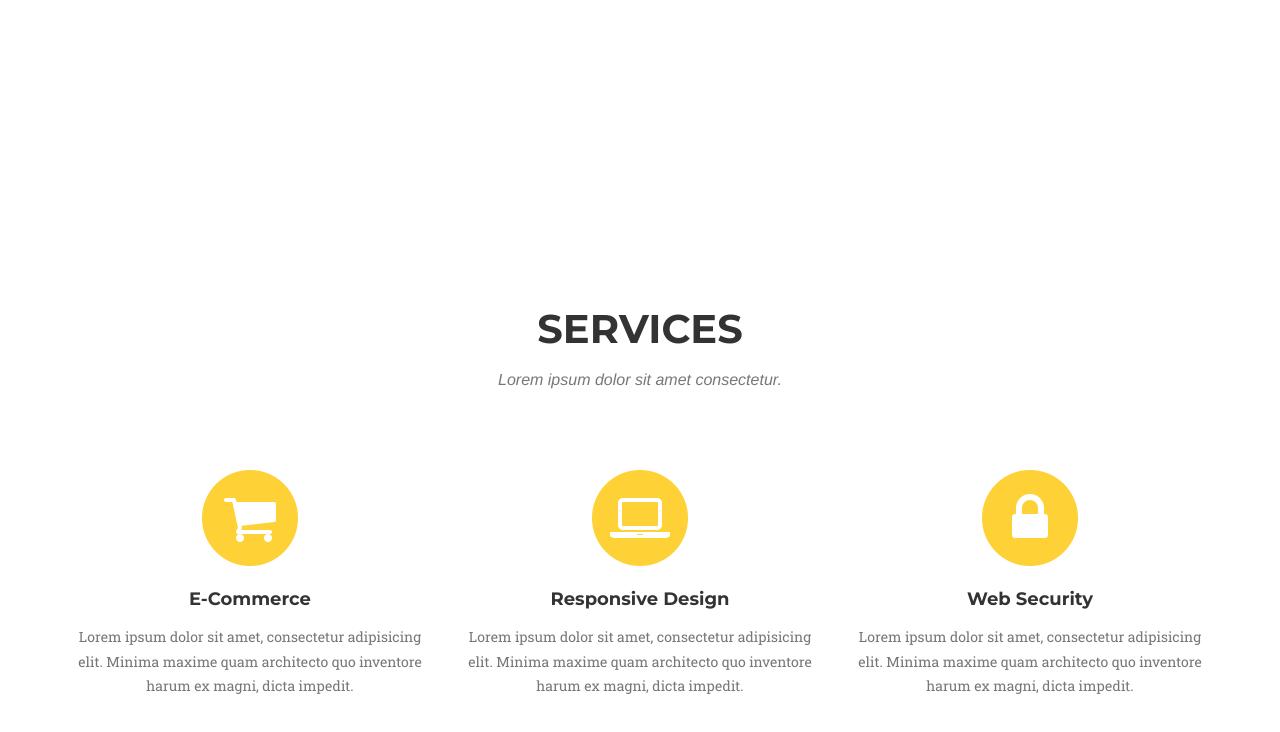
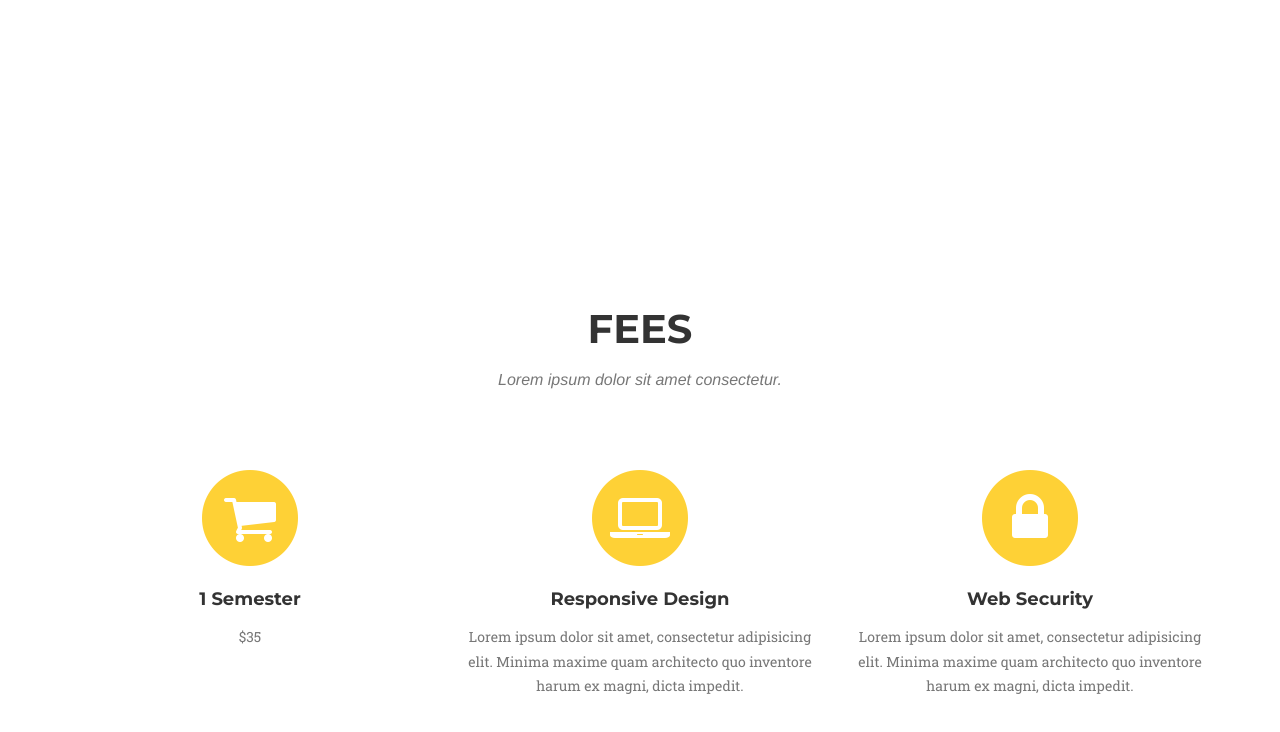
Before and after one commit to Technole/old-site, a plain HTML site: page index.html in a window 1280 px wide. Shown: the part 3719-4451 px from the top of the page. Drawn offline with nearby package versions, Linux system fonts and the light colour scheme; a web font is replaced by a local one.

Commit message:
Image changed

```diff
--- a/index.html
+++ b/index.html
@@ -202,7 +202,7 @@
                     <ul class="timeline">
                         <li>
                             <div class="timeline-image">
-                                <img class="img-circle img-responsive" src="img/about/1.jpg" alt="">
+                                <img class="img-circle img-responsive" src="img/mhacksteam.jpg" alt="">
                             </div>
                             <div class="timeline-panel">
                                 <div class="timeline-heading">
@@ -274,7 +274,7 @@
         <div class="container">
             <div class="row">
                 <div class="col-lg-12 text-center">
-                    <h2 class="section-heading">Services</h2>
+                    <h2 class="section-heading">Fees</h2>
                     <h3 class="section-subheading text-muted">Lorem ipsum dolor sit amet consectetur.</h3>
                 </div>
             </div>
@@ -284,8 +284,8 @@
                         <i class="fa fa-circle fa-stack-2x text-primary"></i>
                         <i class="fa fa-shopping-cart fa-stack-1x fa-inverse"></i>
                     </span>
-                    <h4 class="service-heading">E-Commerce</h4>
-                    <p class="text-muted">Lorem ipsum dolor sit amet, consectetur adipisicing elit. Minima maxime quam architecto quo inventore harum ex magni, dicta impedit.</p>
+                    <h4 class="service-heading">1 Semester</h4>
+                    <p class="text-muted">$35</p>
                 </div>
                 <div class="col-md-4">
                     <span class="fa-stack fa-4x">
```
